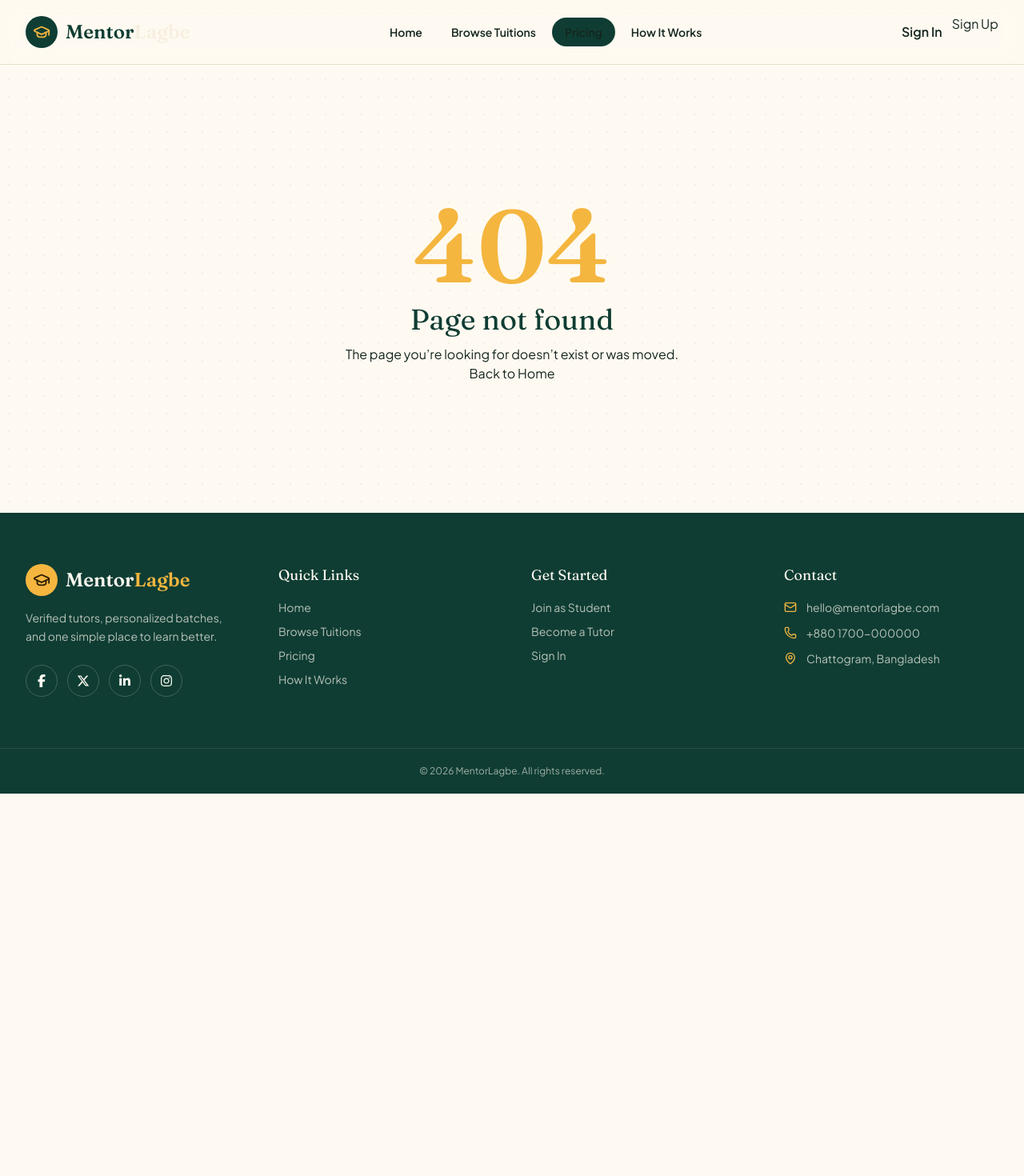
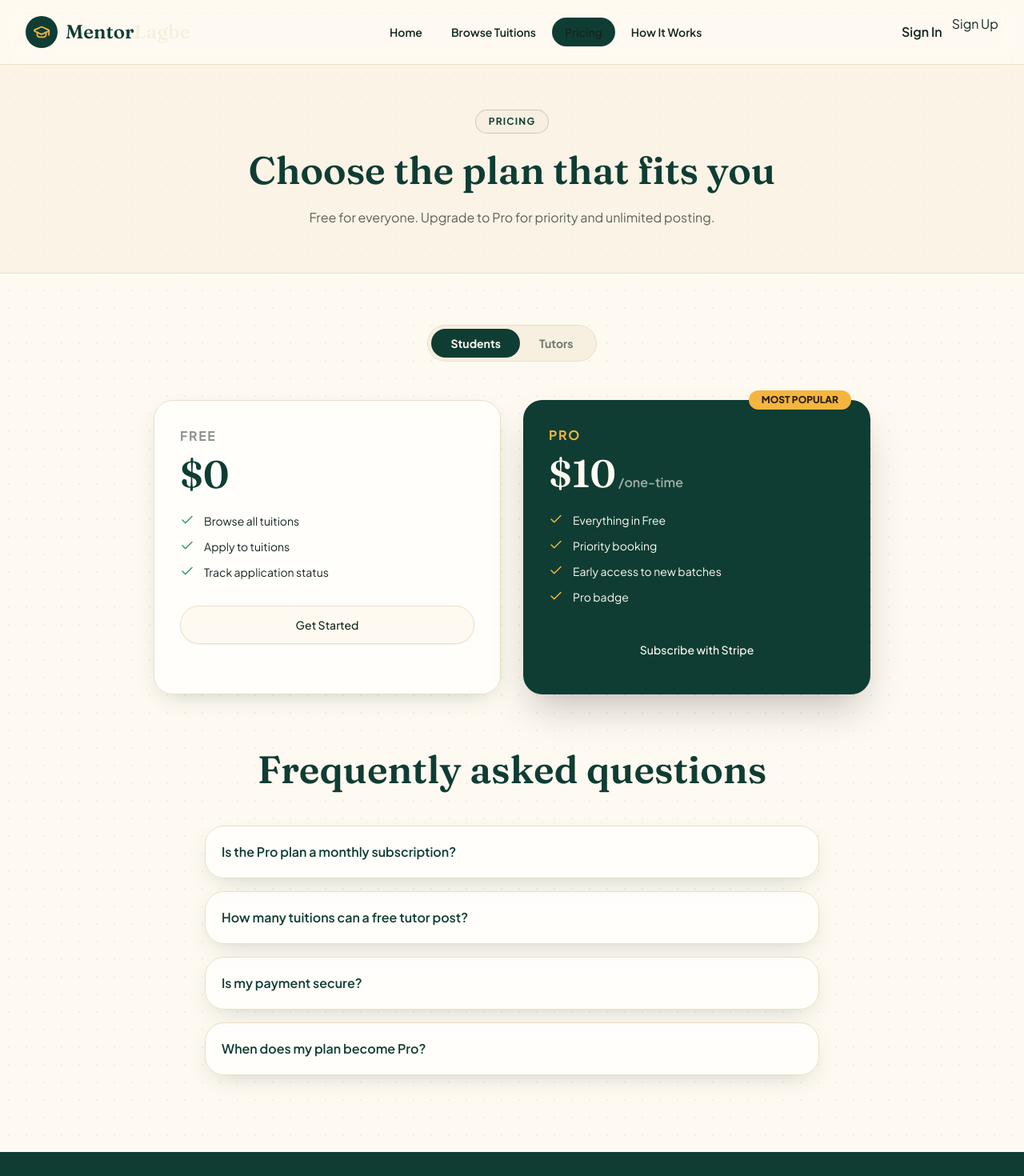
Before and after one commit to sobat-2930/mentorlagbe-client, a Next.js app: page /pricing in a window 1280 px wide. Before the commit this address had no page. Shown: the top 1470 px of the page at 80% size. Before the commit the page ends 992 px from the top, so only its background shows below. Built offline with nearby package versions, Linux system fonts and the light colour scheme.

Commit message:
feat: add pricing page with faq

```diff
--- /dev/null
+++ b/src/app/pricing/page.tsx
@@ -0,0 +1,40 @@
+import PricingPlans from "@/components/pricing/PricingPlans";
+
+export const metadata = { title: "Pricing — MentorLagbe" };
+
+const faqs = [
+  { q: "Is the Pro plan a monthly subscription?", a: "Pro is a one-time upgrade for your account. Pay once through Stripe and enjoy Pro features." },
+  { q: "How many tuitions can a free tutor post?", a: "Free tutors can post up to 2 tuitions. Pro tutors can post unlimited tuitions." },
+  { q: "Is my payment secure?", a: "Yes. Payments are processed by Stripe. We never store your card details." },
+  { q: "When does my plan become Pro?", a: "Right after a successful payment. Your account is upgraded automatically." },
+];
+
+export default function PricingPage() {
+  return (
+    <>
+      <section className="border-b border-border bg-muted/60 py-14 text-center">
+        <div className="container-x">
+          <span className="eyebrow">Pricing</span>
+          <h1 className="section-title mt-4">Choose the plan that fits you</h1>
+          <p className="section-sub mx-auto">Free for everyone. Upgrade to Pro for priority and unlimited posting.</p>
+        </div>
+      </section>
+
+      <section className="container-x py-16">
+        <PricingPlans />
+      </section>
+
+      <section className="container-x pb-24">
+        <h2 className="section-title text-center">Frequently asked questions</h2>
+        <div className="mx-auto mt-10 max-w-3xl space-y-4">
+          {faqs.map((f) => (
+            <details key={f.q} className="paper-card group p-5">
+              <summary className="cursor-pointer list-none font-semibold text-primary">{f.q}</summary>
+              <p className="mt-3 text-sm leading-relaxed text-foreground/70">{f.a}</p>
+            </details>
+          ))}
+        </div>
+      </section>
+    </>
+  );
+}
```
